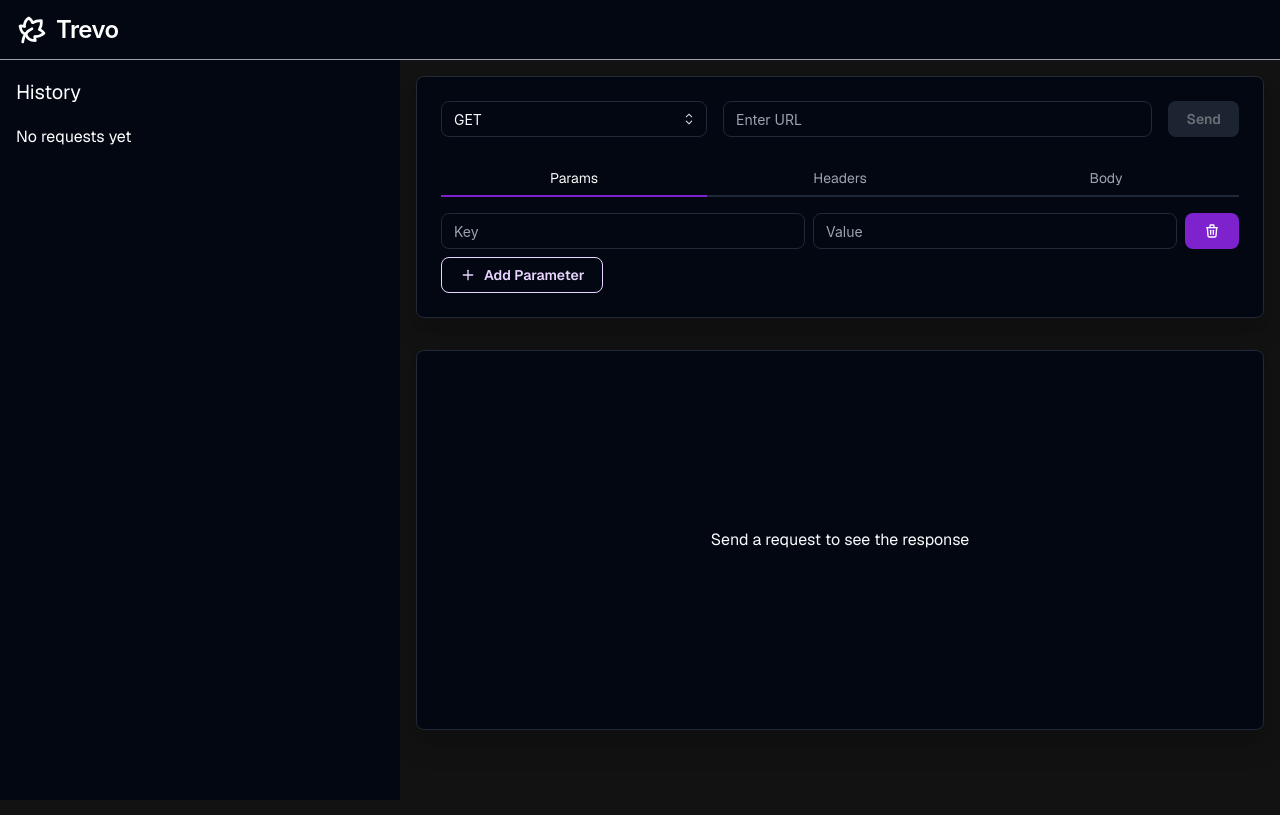
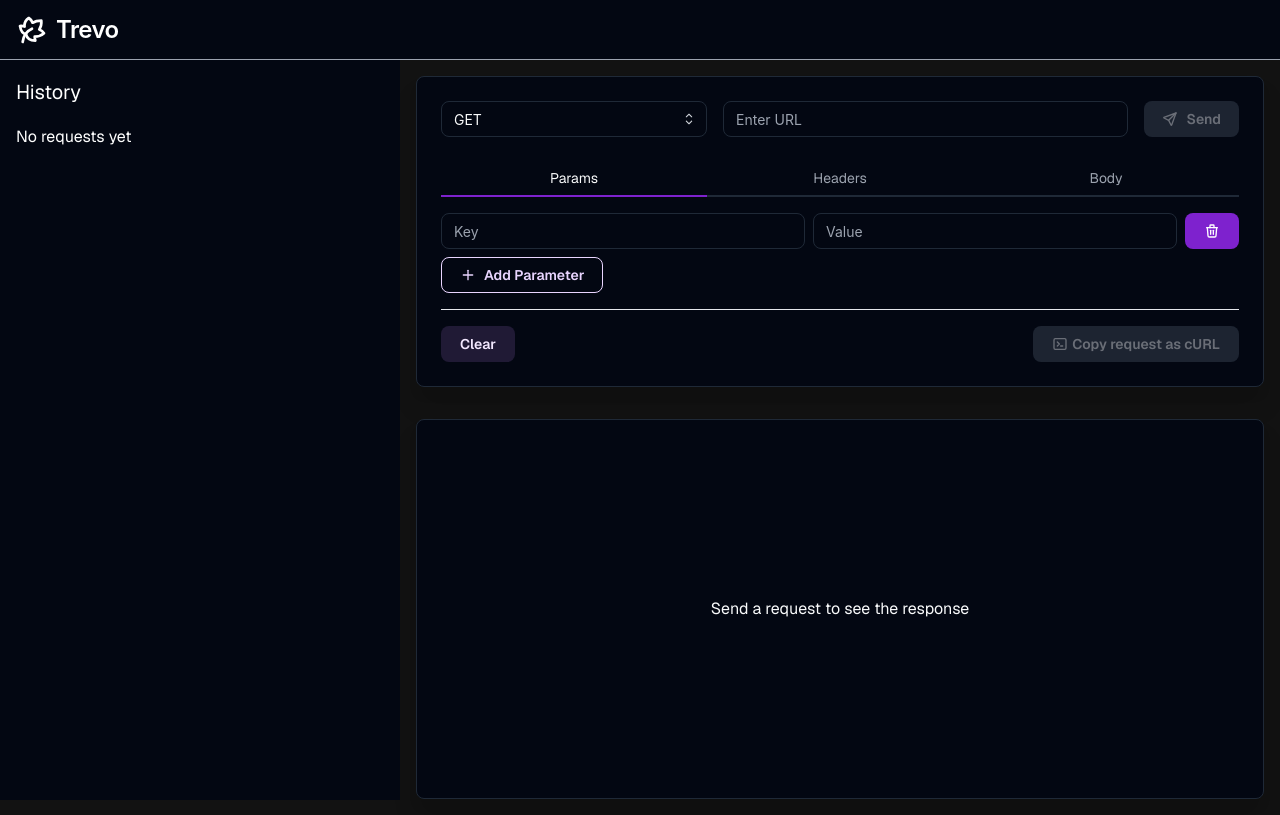
Before and after one commit to olucasandrade/trevo, a Next.js app: page / in a window 1280 px wide. Built offline with nearby package versions, Linux system fonts and the light colour scheme.

Commit message:
clear, copy as code and view as html features

```diff
--- a/src/app/components/RequestPanel.tsx
+++ b/src/app/components/RequestPanel.tsx
@@ -7,8 +7,10 @@ import { ParamsSection } from './request/ParamsSection';
 import { HeadersSection } from './request/HeadersSection';
 import { BodySection } from './request/BodySection';
 import type { HistoryItem } from '../hooks/useRequestHistory';
-import { Card, Tabs, TabsList, TabsPanel, TabsTab } from '@mantine/core';
+import { Card, Tabs, TabsList, TabsPanel, TabsTab, Button } from '@mantine/core';
 import { toast } from 'react-toastify';
+import { generateCurlCommand } from '../utils/curlGenerator';
+import { IconTerminal2 } from '@tabler/icons-react';
 
 interface HeaderPair {
   key: string;
@@ -133,6 +135,39 @@ export const RequestPanel = ({ onResponse, selectedRequest }: RequestPanelProps)
     toast("Copied to clipboard", { type: "info" });
   };
 
+  const copyAsCurl = () => {
+    const headersObj = headers.reduce((acc, { key, value }) => {
+      if (key && value) acc[key] = value;
+      return acc;
+    }, {} as Record<string, string>);
+
+    const paramsObj = params.reduce((acc, { key, value }) => {
+      if (key && value) acc[key] = value;
+      return acc;
+    }, {} as Record<string, string>);
+
+    const curl = generateCurlCommand({
+      method,
+      url,
+      headers: headersObj,
+      params: paramsObj,
+      body,
+      bodyType,
+    });
+
+    navigator.clipboard.writeText(curl);
+    toast("cURL command copied to clipboard", { type: "success" });
+  };
+
+  const handleClear = () => {
+    setUrl('');
+    setMethod('GET');
+    setHeaders([{ key: '', value: '' }]);
+    setParams([{ key: '', value: '' }]);
+    setBodyType('none');
+    setBody('');
+  };
+
   return (
     <Card className="p-6 glass-panel slide-in">
       <UrlBar
@@ -180,6 +215,27 @@ export const RequestPanel = ({ onResponse, selectedRequest }: RequestPanelProps)
           />
         </TabsPanel>
       </Tabs>
+
+      <div className="flex justify-between items-center gap-2 mt-4 pt-4 border-t border-gray-200">
+        <Button
+          variant="light"
+          onClick={handleClear}
+        >
+          <div className='flex items-center gap-1'>
+            Clear
+          </div>
+        </Button>
+        <Button
+          variant="light"
+          onClick={copyAsCurl}
+          disabled={!validateCurrentRequest().valid}
+        >
+          <div className='flex items-center gap-1'>
+            <IconTerminal2 className="h-4 w-4" />
+            Copy request as cURL
+          </div>
+        </Button>
+      </div>
     </Card>
   );
 };
--- a/src/app/components/ResponsePanel.tsx
+++ b/src/app/components/ResponsePanel.tsx
@@ -1,7 +1,7 @@
 import { IconClock, IconCopy, IconDatabase } from "@tabler/icons-react";
 import { useMemo } from "react";
 import { formatSize } from '../services/apiService';
-import { Button, Card } from "@mantine/core";
+import { Button, Card, Tabs, TabsList, TabsPanel, TabsTab } from "@mantine/core";
 import { toast } from "react-toastify";
 
 interface ResponsePanelProps {
@@ -83,9 +83,9 @@ export const ResponsePanel = ({ response }: ResponsePanelProps) => {
   }
 
   return (
-    <Card className="p-6 glass-panel h-[380px] slide-in max-w-full">
-      <div className="flex items-center justify-between mb-4">
-        <div className="flex items-center gap-2">
+    <Card className="p-6 glass-panel h-80 slide-in">
+      <div className="flex items-center justify-between mb-4 max-w-full overflow-x-auto">
+        <div className="flex items-center gap-2 flex-nowrap">
           <span className="text-sm font-medium">Status:</span>
           <span className={`px-2 py-1 rounded-full text-xs ${
         response.status >= 200 && response.status < 300
@@ -104,6 +104,7 @@ export const ResponsePanel = ({ response }: ResponsePanelProps) => {
         <span>{formatSize(response.size)}</span>
           </div>
         </div>
+
         <Button
           size="icon"
           variant="ghost"
@@ -113,17 +114,33 @@ export const ResponsePanel = ({ response }: ResponsePanelProps) => {
         </Button>
       </div>
 
-      <div className="space-y-4">
+      <div className="space-y-4 max-w-full">
         {isHtml ? (
-          <div className="relative">
+          <div className="relative max-w-full">
+              <Tabs defaultValue="params" className="w-full">
+              <TabsList className="grid grid-cols-2 mb-4">
+                <TabsTab value="formatted">HTML Page</TabsTab>
+                <TabsTab value="as_code">HTML Code</TabsTab>
+              </TabsList>
+              <TabsPanel value="formatted" className="space-y-4 max-w-full overflow-hidden">
                   <iframe
-              className="w-full h-[300px] rounded-md bg-secondary/50"
-              srcDoc={response.body as string}
+                  className="w-full h-[210px] rounded-md bg-secondary/50"
+                  srcDoc={formattedBody
+                    .replace(/<script/g, '<!-- script')
+                    .replace(/<\/script>/g, '</script -->')}
                 />
+              </TabsPanel>
+
+              <TabsPanel value="as_code" className="space-y-4 max-w-full">
+                <pre className="w-full h-[210px] p-4 rounded-md bg-secondary/50 font-mono text-sm overflow-auto whitespace-pre-wrap break-all">
+                  {formattedBody}
+                </pre>
+              </TabsPanel>
+              </Tabs>
           </div>
         ) : (
-          <div className="relative">
-            <pre className="w-full h-[300px] p-4 rounded-md bg-secondary/50 font-mono text-sm overflow-auto whitespace-pre-wrap">
+          <div className="relative max-w-full">
+            <pre className="w-full h-[300px] p-4 rounded-md bg-secondary/50 font-mono text-sm overflow-auto whitespace-pre-wrap break-all">
               {formattedBody}
             </pre>
           </div>
--- a/src/app/components/request/UrlBar.tsx
+++ b/src/app/components/request/UrlBar.tsx
@@ -1,4 +1,5 @@
 import { Button, Input, Select } from "@mantine/core";
+import { IconSend } from "@tabler/icons-react";
 
 interface UrlBarProps {
   url: string;
@@ -29,7 +30,10 @@ export const UrlBar = ({ url, method, onUrlChange, onMethodChange, onSubmit, isD
       />
       <Button onClick={onSubmit} className="neo-button" disabled={isDisabled || isLoading}>
       {isLoading ?  <div
-      className="inline-block h-4 w-4 animate-spin rounded-full border-4 border-solid border-current border-r-transparent align-[-0.125em] motion-reduce:animate-[spin_1.5s_linear_infinite]"/> : "Send"}
+      className="inline-block h-4 w-4 animate-spin rounded-full border-4 border-solid border-current border-r-transparent align-[-0.125em] motion-reduce:animate-[spin_1.5s_linear_infinite]"/> : <div className="flex items-center gap-2">
+        <IconSend className="h-4 w-4" />
+        Send
+        </div>}
       </Button>
     </div>
   );
--- a/src/app/services/apiService.ts
+++ b/src/app/services/apiService.ts
@@ -30,7 +30,7 @@ export const formatSize = (size: number): string => {
   }
 }
 
-function transformToHttps(url: string) {
+export default function transformToHttps(url: string) {
   if (!/^https?:\/\//i.test(url)) {
       url = `http://${url}`;
   }
--- /dev/null
+++ b/src/app/utils/curlGenerator.ts
@@ -0,0 +1,42 @@
+import transformToHttps from "../services/apiService";
+
+interface RequestConfig {
+  method: string;
+  url: string;
+  headers: Record<string, string>;
+  params: Record<string, string>;
+  body?: string;
+  bodyType?: string;
+}
+
+export function generateCurlCommand(config: RequestConfig): string {
+  const { method, url, headers, params, body, bodyType } = config;
+
+  let curl = `curl -X ${method}`;
+
+  const urlObj = new URL(transformToHttps(url)!);
+  Object.entries(params).forEach(([key, value]) => {
+    urlObj.searchParams.append(key, value);
+  });
+  curl += ` '${urlObj.toString()}'`;
+
+  Object.entries(headers).forEach(([key, value]) => {
+    curl += `\n  -H '${key}: ${value}'`;
+  });
+
+  if (body && bodyType !== 'none') {
+    if (bodyType === 'json') {
+      curl += `\n  -H 'Content-Type: application/json'`;
+      curl += `\n  -d '${body}'`;
+    } else if (bodyType === 'form-data') {
+      const formData = JSON.parse(body);
+      Object.entries(formData).forEach(([key, value]) => {
+        curl += `\n  -F '${key}=${value}'`;
+      });
+    } else {
+      curl += `\n  -d '${body}'`;
+    }
+  }
+
+  return curl;
+}
```
Lines whose indentation alone changed are shown as unchanged.
